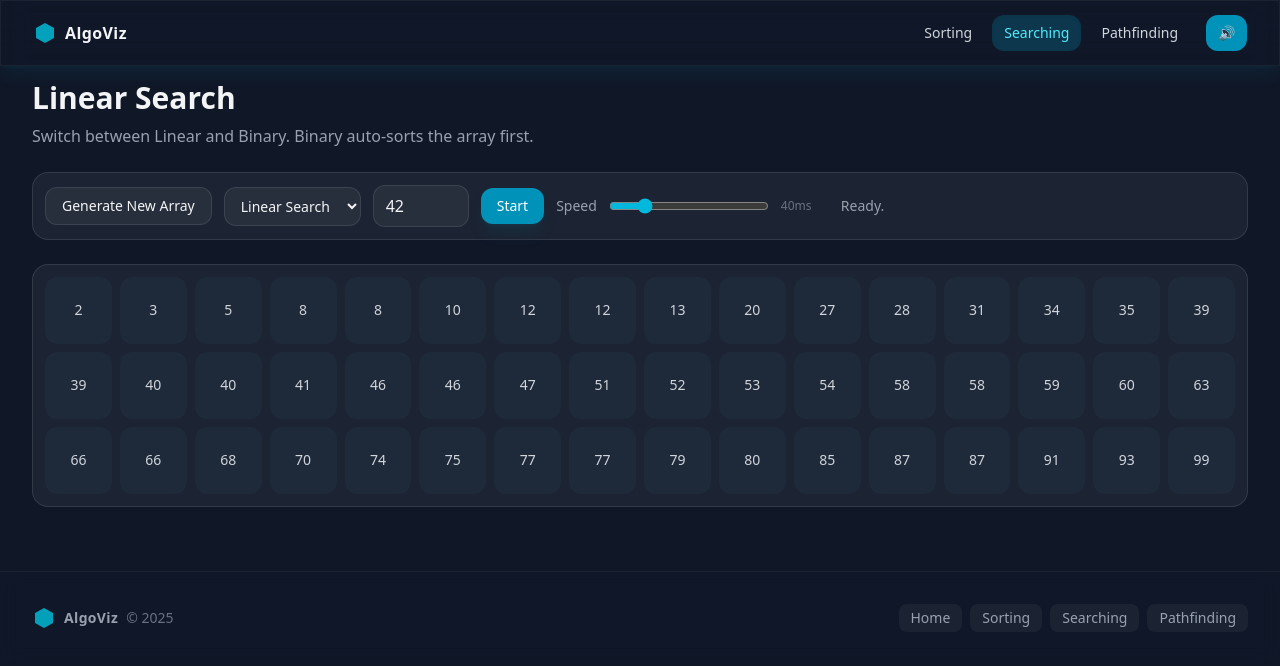
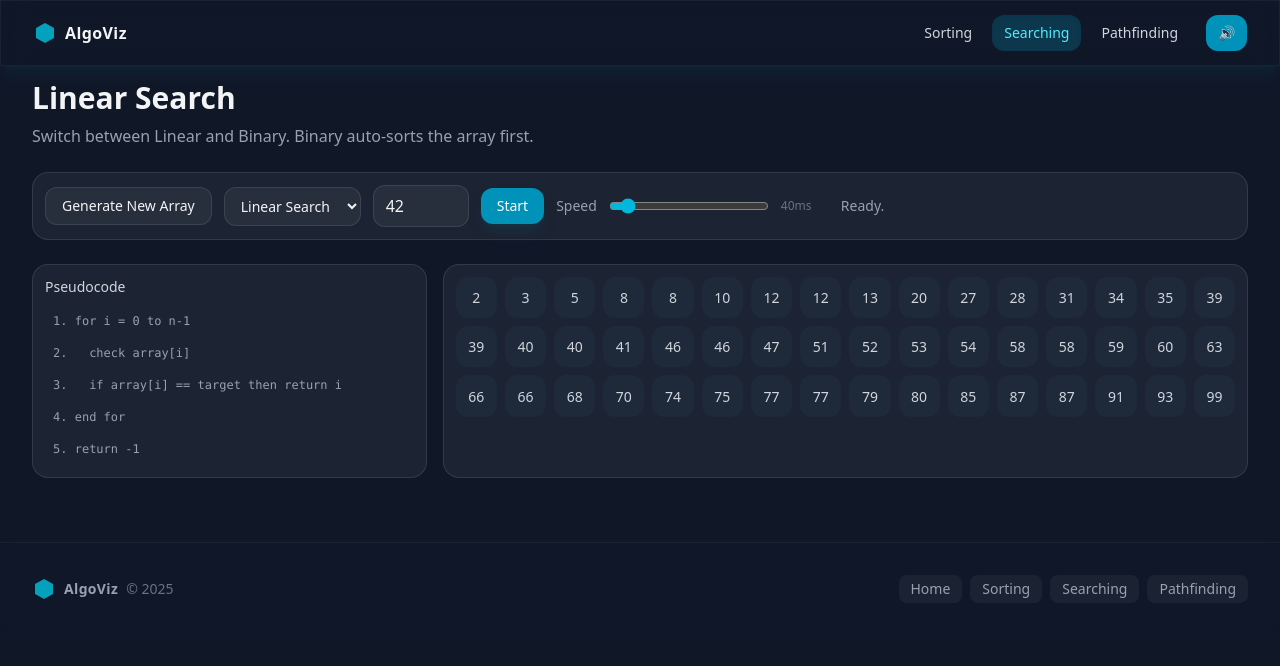
Before and after one commit to dhruv0154/algo-visualizer, a React (Vite) app: page /searching in a window 1280 px wide. Shown: the top 666 px of the page. Built offline with nearby package versions, Linux system fonts and the light colour scheme.

Commit message:
feat- add pseudo code and pseudo code highlighting for searching algorithms.

```diff
--- a/src/pages/SearchingPage.jsx
+++ b/src/pages/SearchingPage.jsx
@@ -2,16 +2,21 @@ import React, { useEffect, useRef, useState } from "react";
 import { Header } from "../components/Header";
 import Controls from "../components/Controls";
 import Button from "../components/Button";
-import { linearSearch, binarySearch, generateSortedArray, generateArray } from "../utils/algorithms";
+import {
+  linearSearch,
+  binarySearch,
+  generateSortedArray,
+  generateArray,
+} from "../utils/algorithms";
 import { useBeep, successChord } from "../utils/soundUtils";
 
 function responsiveCellCount() {
   if (typeof window === "undefined") return 48;
   const width = window.innerWidth;
   if (width < 420) return 24;
-  if (width < 640) return 36;
-  if (width < 1024) return 48;
-  return 72;
+  if (width < 640) return 48;
+  if (width < 1024) return 68;
+  return 96;
 }
 
 export default function SearchingPage({ muted }) {
@@ -20,25 +25,57 @@ export default function SearchingPage({ muted }) {
   const [array, setArray] = useState(() => generateSortedArray(48));
   const [target, setTarget] = useState(42);
   const [running, setRunning] = useState(false);
-  const [highlight, setHighlight] = useState([]);
+  const [highlight, setHighlight] = useState([]); // indexes highlighted in grid
+  const [currentLine, setCurrentLine] = useState(null); // line index in pseudocode
   const [message, setMessage] = useState("Ready.");
   const [speed, setSpeed] = useState(40);
   const speedRef = useRef(speed);
-  useEffect(() => { speedRef.current = speed; }, [speed]);
+  useEffect(() => {
+    speedRef.current = speed;
+  }, [speed]);
   const beep = useBeep(muted);
+
+  // pseudocode lines for each algorithm
+  const pseudocode = {
+    "Linear Search": [
+      "for i = 0 to n-1",
+      "  check array[i]",
+      "  if array[i] == target then return i",
+      "end for",
+      "return -1",
+    ],
+    "Binary Search": [
+      "low = 0, high = n - 1",
+      "while low <= high",
+      "  mid = floor((low + high) / 2)",
+      "  check array[mid]",
+      "  if array[mid] == target then return mid",
+      "  else if array[mid] < target then low = mid + 1",
+      "  else high = mid - 1",
+      "end while",
+      "return -1",
+    ],
+  };
 
   function regenerate() {
     if (running) return;
-    if (algorithm === "Linear Search") setArray(generateArray(responsiveCellCount()));
+    if (algorithm === "Linear Search")
+      setArray(generateArray(responsiveCellCount()));
     else setArray(generateSortedArray(responsiveCellCount()));
-    setHighlight([]); setMessage("Ready.");
+    setHighlight([]);
+    setCurrentLine(null);
+    setMessage("Ready.");
   }
 
-  const tick = () => new Promise((r) => setTimeout(r, Math.max(1, speedRef.current)));
+  const tick = () =>
+    new Promise((r) => setTimeout(r, Math.max(1, speedRef.current)));
 
   async function startSearch() {
     if (running) return;
-    setRunning(true); setHighlight([]); setMessage("Searching...");
+    setRunning(true);
+    setHighlight([]);
+    setCurrentLine(null);
+    setMessage("Searching...");
 
     const sounds = {
       onProbe: () => beep(980, 0.02, "sine", 0.02),
@@ -48,43 +85,133 @@ export default function SearchingPage({ muted }) {
 
     let idx = -1;
     if (algorithm === "Linear Search") {
-      idx = await linearSearch(array, Number(target), setHighlight, tick, sounds);
+      idx = await linearSearch(
+        array,
+        Number(target),
+        setHighlight,
+        tick,
+        sounds,
+        setCurrentLine
+      );
     } else {
       const sorted = [...array].sort((a, b) => a - b);
       setArray(sorted);
       await tick();
-      idx = await binarySearch(sorted, Number(target), setHighlight, tick, sounds);
+      idx = await binarySearch(
+        sorted,
+        Number(target),
+        setHighlight,
+        tick,
+        sounds,
+        setCurrentLine
+      );
     }
 
-    setMessage(idx >= 0 ? `Target ${target} found at index ${idx}.` : "Target not found.");
-    if (idx >= 0) sounds.onFound?.(); else sounds.onFail?.();
+    setMessage(
+      idx >= 0 ? `Target ${target} found at index ${idx}.` : "Target not found."
+    );
+    if (idx >= 0) sounds.onFound?.();
+    else sounds.onFail?.();
     setRunning(false);
   }
 
   return (
     <section className="space-y-6">
-      <Header title={algorithm} subtitle="Switch between Linear and Binary. Binary auto-sorts the array first." />
+      <Header
+        title={algorithm}
+        subtitle="Switch between Linear and Binary. Binary auto-sorts the array first."
+      />
       <Controls>
-        <Button onClick={regenerate} disabled={running}>Generate New Array</Button>
-        <select className="px-3 py-2 rounded-xl bg-white/5 border border-white/10 text-sm" value={algorithm} onChange={(e)=>setAlgorithm(e.target.value)} disabled={running}>
-          {algorithms.map((alg)=>(<option className=" bg-gray-800 "key={alg}>{alg}</option>))}
+        <Button onClick={regenerate} disabled={running}>
+          Generate New Array
+        </Button>
+        <select
+          className="px-3 py-2 rounded-xl bg-white/5 border border-white/10 text-sm"
+          value={algorithm}
+          onChange={(e) => setAlgorithm(e.target.value)}
+          disabled={running}
+        >
+          {algorithms.map((alg) => (
+            <option className=" bg-gray-800 " key={alg}>
+              {alg}
+            </option>
+          ))}
         </select>
-        <input type="number" value={target} onChange={(e)=>setTarget(Number(e.target.value))} disabled={running} className="w-24 px-3 py-2 rounded-xl bg-white/5 border border-white/10" />
-        <Button onClick={startSearch} disabled={running} intent="primary">Start</Button>
+        <input
+          type="number"
+          value={target}
+          onChange={(e) => setTarget(Number(e.target.value))}
+          disabled={running}
+          className="w-24 px-3 py-2 rounded-xl bg-white/5 border border-white/10"
+        />
+        <Button onClick={startSearch} disabled={running} intent="primary">
+          Start
+        </Button>
         <div className="flex items-center gap-3">
           <label className="text-sm text-gray-400">Speed</label>
-          <input type="range" min={1} max={200} step={1} value={speed} onChange={(e)=>setSpeed(Number(e.target.value))} className="w-40 accent-cyan-500" />
+          <input
+            type="range"
+            min={1}
+            max={500}
+            step={1}
+            value={speed}
+            onChange={(e) => setSpeed(Number(e.target.value))}
+            className="w-40 accent-cyan-500"
+          />
           <span className="text-xs text-gray-500 w-12">{speed}ms</span>
         </div>
         <div className="text-sm text-gray-400">{message}</div>
       </Controls>
 
-      <div className="grid grid-cols-6 sm:grid-cols-8 md:grid-cols-12 lg:grid-cols-16 gap-2 p-3 bg-white/5 border border-white/10 rounded-2xl">
-        {array.map((num, idx) => (
-          <div key={idx} className={`aspect-square flex items-center justify-center rounded-xl text-sm font-medium transition ${highlight.includes(idx) ? "bg-yellow-400 animate-pulse text-gray-900" : "bg-gray-800 text-gray-300"}`}>
-            {num}
+      {/* Layout: pseudocode panel above grid on small screens, side-by-side on larger */}
+      <div className="grid grid-cols-1 lg:grid-cols-3 gap-4">
+        {/* PSEUDOCODE PANEL */}
+        <div className=" p-3 bg-white/5 border border-white/10 rounded-2xl">
+          <div className="text-sm text-gray-300 font-medium mb-2">Pseudocode</div>
+          <pre className="text-xs font-mono leading-6">
+            {pseudocode[algorithm].map((line, i) => (
+              <div
+                key={i}
+                className={`px-2 py-1 rounded ${currentLine === i ? "bg-cyan-500/30 text-cyan-300" : "text-gray-400"}`}
+              >
+                {i + 1}. {line}
+              </div>
+            ))}
+          </pre>
+        </div>
+
+        {/* GRID */}
+        <div className="col-span-2 p-3 bg-white/5 border border-white/10 rounded-2xl">
+          <div className="grid grid-cols-6 sm:grid-cols-8 md:grid-cols-12 lg:grid-cols-16 gap-2">
+            {array.map((num, idx) => (
+              <div
+                key={idx}
+                className={`aspect-square flex items-center justify-center rounded-xl transition
+          ${highlight.includes(idx)
+                    ? "bg-yellow-400 animate-pulse text-gray-900"
+                    : "bg-gray-800 text-gray-300"}`}
+              >
+                <input
+                  type="text"
+                  inputMode="numeric"
+                  pattern="[0-9]*"
+                  value={String(num)}
+                  disabled={running}
+                  onChange={(e) => {
+                    let value = Number(e.target.value);
+                    if (isNaN(value)) value = 0;
+                    if (value > 200) value = 200;
+                    if (value < -200) value = -200;
+                    const newArray = [...array];
+                    newArray[idx] = value;
+                    setArray(newArray);
+                  }}
+                  className="w-10/12 h-10 text-center rounded-lg text-sm font-medium leading-none px-0 py-0 focus:outline-none appearance-none"
+                />
+              </div>
+            ))}
           </div>
-        ))}
+        </div>
       </div>
     </section>
   );
--- a/src/utils/algorithms.js
+++ b/src/utils/algorithms.js
@@ -62,16 +62,58 @@ async function partition(arr, setArray, setHi, tick, setPivotIdx, sounds, lo, hi
   [arr[i], arr[hi]] = [arr[hi], arr[i]]; setArray([...arr]); sounds.onSwap?.(); await tick(); setPivotIdx(-1); return i;
 }
 
-/* Searching algorithms */
-export async function linearSearch(arr, target, setHi, tick, sounds={}) {
-  for (let i = 0; i < arr.length; i++) { setHi([i]); sounds.onProbe?.(); await tick(); if (arr[i] === target) return i; }
+export async function linearSearch(arr, target, setHi, tick, sounds = {}, setCurrentLine) {
+  for (let i = 0; i < arr.length; i++) {
+    setCurrentLine?.(0); // for i = 0 to n-1
+    setHi([i]);
+    sounds.onProbe?.();
+    await tick();
+
+    setCurrentLine?.(1); // probe array[i]
+    await tick();
+
+    if (arr[i] === target) {
+      setCurrentLine?.(2); // if array[i] == target then return i
+      await tick();
+      return i;
+    }
+  }
+  setCurrentLine?.(4); // return -1
   return -1;
 }
-export async function binarySearch(arr, target, setHi, tick, sounds={}) {
+
+export async function binarySearch(arr, target, setHi, tick, sounds = {}, setCurrentLine) {
   let lo = 0, hi = arr.length - 1;
+
+  setCurrentLine?.(0); // low = 0, high = n - 1
+  await tick();
+
   while (lo <= hi) {
-    const mid = Math.floor((lo + hi) / 2); setHi([mid]); sounds.onProbe?.(); await tick();
-    if (arr[mid] === target) return mid; if (arr[mid] < target) lo = mid + 1; else hi = mid - 1;
+    setCurrentLine?.(1); // while low <= high
+    const mid = Math.floor((lo + hi) / 2);
+
+    setCurrentLine?.(2); // mid = floor((low + high) / 2)
+    setHi([mid]);
+    sounds.onProbe?.();
+    await tick();
+
+    setCurrentLine?.(3); // probe array[mid]
+    await tick();
+
+    if (arr[mid] === target) {
+      setCurrentLine?.(4); // if array[mid] == target then return mid
+      await tick();
+      return mid;
+    } else if (arr[mid] < target) {
+      setCurrentLine?.(5); // array[mid] < target then low = mid + 1
+      lo = mid + 1;
+      await tick();
+    } else {
+      setCurrentLine?.(6); // else high = mid - 1
+      hi = mid - 1;
+      await tick();
+    }
   }
+  setCurrentLine?.(8); // return -1
   return -1;
 }
```
